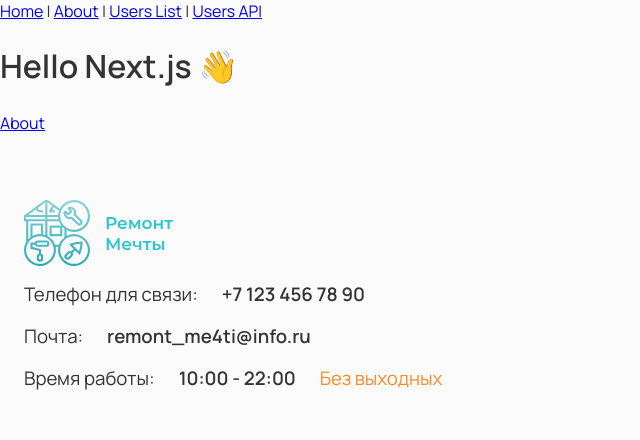
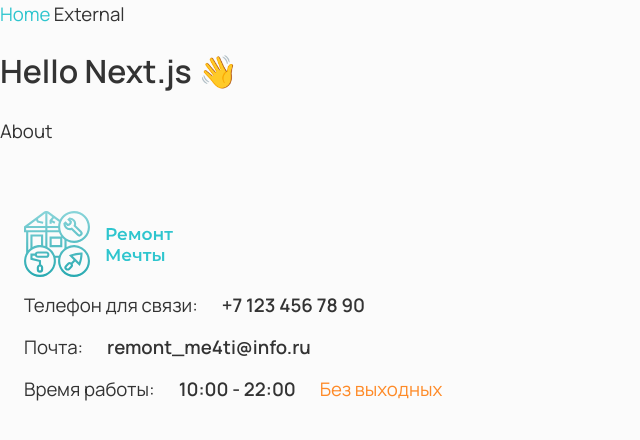
Before and after one commit to vi-latyshev/dream-renovation, a Next.js app: page / in a window 1280 px wide. Shown: the top 440 px of the page, without its empty margins (0-640 px from the left). Built offline with nearby package versions, Linux system fonts and the light colour scheme.

Commit message:
feat: add Link control

```diff
--- a/package.json
+++ b/package.json
@@ -23,6 +23,7 @@
     ],
     "dependencies": {
         "@material-ui/core": "^4.11.4",
+        "clsx": "^1.1.1",
         "next": "^10.2.0",
         "react": "^17.0.1",
         "react-dom": "^17.0.1"
--- a/src/components/Footer/ContactBlock.tsx
+++ b/src/components/Footer/ContactBlock.tsx
@@ -2,6 +2,7 @@ import { makeStyles, Typography } from '@material-ui/core';
 
 import { LogoIcon } from 'icons/Logo';
 import { CONTACTS } from 'constants/contacts';
+import { Link } from 'components/controls';
 
 const useStyles = makeStyles(({ typography }) => ({
     contact: {
@@ -28,11 +29,11 @@ export const ContactsBlock = () => {
             <LogoIcon />
             <div className={classes.contactLine}>
                 <Typography>Телефон для связи:</Typography>
-                <Typography className={classes.contactInfo}>{CONTACTS.tel}</Typography>
+                <Link href={`tel:${CONTACTS.tel}`} className={classes.contactInfo}>{CONTACTS.tel}</Link>
             </div>
             <div className={classes.contactLine}>
                 <Typography>Почта:</Typography>
-                <Typography className={classes.contactInfo}>{CONTACTS.email}</Typography>
+                <Link href={`mailto:${CONTACTS.email}`} className={classes.contactInfo}>{CONTACTS.email}</Link>
             </div>
             <div className={classes.contactLine}>
                 <Typography>Время работы:</Typography>
--- a/src/components/Header/Header.tsx
+++ b/src/components/Header/Header.tsx
@@ -1,20 +1,14 @@
-import Link from 'next/link';
+import { Link } from 'components/controls';
 
 export const Header = () => (
     <header>
         <nav>
             <Link href="/">
-                <a>Home</a>
+                Home
             </Link>{' '}
-            |{' '}
-            <Link href="/about">
-                <a>About</a>
-            </Link>{' '}
-            |{' '}
-            <Link href="/users">
-                <a>Users List</a>
-            </Link>{' '}
-            | <a href="/api/users">Users API</a>
+            <Link href="https://google.ru">
+                External
+            </Link>
         </nav>
     </header>
 );
--- /dev/null
+++ b/src/components/controls/Link/Link.tsx
@@ -0,0 +1,65 @@
+import { forwardRef } from 'react';
+import { useRouter } from 'next/router';
+import NextLink, { LinkProps as NextLinkProps } from 'next/link';
+import { Link as MaterialLink, LinkProps as MaterialLinkProps } from '@material-ui/core';
+import clsx from 'clsx';
+
+export type LinkProps = {
+    href: NextLinkProps['href'],
+    as?: NextLinkProps['as'],
+    activeClassName?: string;
+} & Omit<NextLinkProps, 'to' | 'linkAs' | 'href'> & Omit<MaterialLinkProps, 'href'>;
+
+export const Link = forwardRef<HTMLAnchorElement, LinkProps>(({
+    href,
+    as: linkAs,
+    className: classNameProps,
+    activeClassName = 'active',
+    ...props
+}, ref) => {
+    const router = useRouter();
+
+    let pathname: string | null | undefined;
+    let hrefLink: string | null | undefined;
+
+    if (typeof href === 'string') {
+        pathname = href;
+        hrefLink = href;
+    } else {
+        pathname = href.pathname;
+        hrefLink = href.href;
+    }
+
+    const className = clsx(classNameProps, {
+        [activeClassName]: router.pathname === pathname && activeClassName,
+    });
+
+    const isExternal = hrefLink && (/^(http|mailto:|tel:)/.test(hrefLink));
+
+    if (isExternal) {
+        return (
+            <MaterialLink
+                target="_blank"
+                rel="noopener noreferrer"
+                ref={ref}
+                href={href as string}
+                className={className}
+                {...props}
+            />
+        );
+    }
+
+    return (
+        <NextLink
+            passHref
+            href={href}
+        >
+            <MaterialLink
+                ref={ref}
+                href={href as string}
+                className={className}
+                {...props}
+            />
+        </NextLink>
+    );
+});
--- /dev/null
+++ b/src/components/controls/Link/index.ts
@@ -0,0 +1 @@
+export * from './Link';
--- /dev/null
+++ b/src/components/controls/index.ts
@@ -0,0 +1 @@
+export * from './Link';
--- a/src/hooks/useLoadScript.ts
+++ b/src/hooks/useLoadScript.ts
@@ -4,12 +4,14 @@ interface LoadDynamicScript {
     id: string;
     src: string;
     async?: boolean;
+    crossOrigin?: string;
 }
 
 export const useLoadScript = ({
     id,
     src,
-    async,
+    async = true,
+    crossOrigin = 'anonymous',
 }: LoadDynamicScript) => {
     const [isScriptLoaded, setIsScriptLoaded] = useState<boolean>(false);
 
@@ -26,8 +28,9 @@ export const useLoadScript = ({
 
         const script = document.createElement('script');
         script.id = id;
-        script.async = async ?? true;
+        script.async = async;
         script.src = src;
+        script.crossOrigin = crossOrigin;
 
         script.onload = () => {
             setIsScriptLoaded(true);
--- a/src/pages/index.tsx
+++ b/src/pages/index.tsx
@@ -1,6 +1,5 @@
-import Link from 'next/link';
-
-import { CoreLayout } from 'components/CoreLayout/CoreLayout';
+import { CoreLayout } from 'components/CoreLayout';
+import { Link } from 'components/controls';
 
 const TITLE = '';
 const DESCRIPTION = '';
@@ -10,7 +9,7 @@ const IndexPage = () => (
         <h1>Hello Next.js 👋</h1>
         <p>
             <Link href="/about">
-                <a>About</a>
+                About
             </Link>
         </p>
     </CoreLayout>
--- a/src/styles/theme.ts
+++ b/src/styles/theme.ts
@@ -66,8 +66,23 @@ let muiTheme = createMuiTheme({
         MuiContainer: {
             maxWidth: 'xl',
         },
+        MuiLink: {
+            variant: 'body1',
+            underline: 'none',
+            color: 'textPrimary',
+        },
     },
-    overrides: {},
+    overrides: {
+        MuiLink: {
+            root: {
+                display: 'inline-block',
+                transition: '.3s',
+                '&:hover': {
+                    color: palette.primary.main,
+                },
+            },
+        },
+    },
 });
 
 muiTheme = responsiveFontSizes(muiTheme);
```
Also changed, not shown: .eslintrc.js, 1 other file (tests, documents, lock files or other folders).
